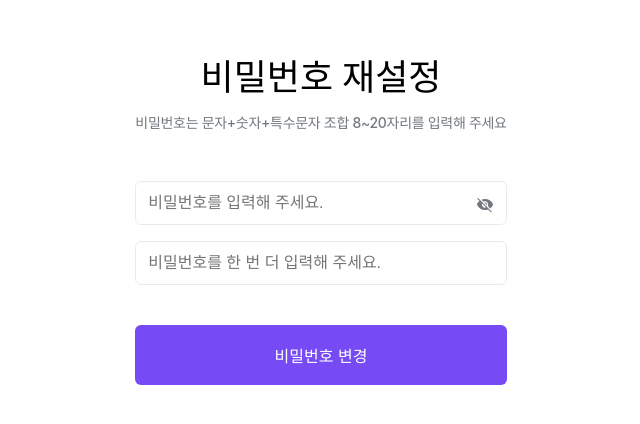
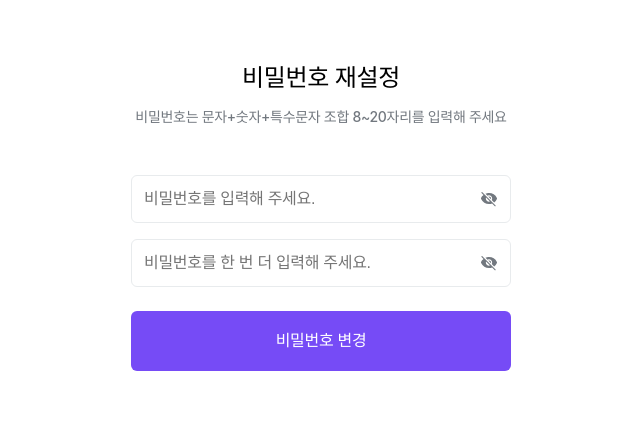
Before and after one commit to kelvin3476/Flobby, a React (Vite) app: page /password/reset in a window 1280 px wide. Shown: the part 184-608 px from the top of the page, without its empty margins (319-959 px from the left). Built offline with nearby package versions, Linux system fonts and the light colour scheme.

Commit message:
Design: 비밀번호 재설정 페이지 2차 퍼블 수정

```diff
--- a/src/components/input/Input.tsx
+++ b/src/components/input/Input.tsx
@@ -32,10 +32,10 @@ const Input: React.FC<InputProps> = ({
                 placeholder={placeholder}
                 className={!isValid ? 'error' : ''}
             />
-            {placeholder === "비밀번호를 입력해 주세요." && (
+            {(placeholder === "비밀번호를 입력해 주세요." || placeholder === "비밀번호를 한 번 더 입력해 주세요.") && (
               <Button type="button" className={`password ${type === 'text' ? 'active' : ''}`} onClick={onClick} />
             )}
-            <Button type="reset" className={placeholder === "비밀번호를 입력해 주세요." ? 'reset-password' : 'reset'} onClick={() => onChange({target: {value: ''}} as React.ChangeEvent<HTMLInputElement>)} />
+            <Button type="reset" className={placeholder === "비밀번호를 입력해 주세요." || placeholder === "비밀번호를 한 번 더 입력해 주세요." ? 'reset-password' : 'reset'} onClick={() => onChange({target: {value: ''}} as React.ChangeEvent<HTMLInputElement>)} />
 
             {!isValid && errorMessage && (
                 <span className="error-message">{errorMessage}</span>
--- a/src/pages/password/ResetPassword.tsx
+++ b/src/pages/password/ResetPassword.tsx
@@ -22,7 +22,7 @@ const ResetPassword = () => {
     return (
         <div className="reset-password-container">
             <div className="reset-password-title">
-                <Header headerTitle="비밀번호 재설정"/>
+                <Header className="Header" headerTitle="비밀번호 재설정"/>
                 <span>비밀번호는 문자+숫자+특수문자 조합 8~20자리를 입력해 주세요</span>
             </div>
 
@@ -53,6 +53,7 @@ const ResetPassword = () => {
                         />
                     </label>
                 </div>
+
                 <Button className="change-password-button" title="비밀번호 변경" onClick={() => console.log('비밀번호 변경 버튼 클릭 !!')}/>
             </main>
         </div>
--- a/src/styles/password/ResetPassword.scss
+++ b/src/styles/password/ResetPassword.scss
@@ -1,14 +1,23 @@
 .reset-password-container {
   display: flex;
   flex-direction: column;
+  align-items: center;
   width: 100%;
-  height: 50%;
+  height: 100%;
   gap: 48px;
 
   .reset-password-title {
     display: flex;
     flex-direction: column;
     gap: 12px;
+
+    .Header {
+      font-size: 24px;
+      font-style: normal;
+      font-weight: 600;
+      line-height: 140%;
+      letter-spacing: -0.3px;
+    }
 
     > span {
       color: #72787F;
@@ -23,13 +32,12 @@
   main {
     display: flex;
     flex-direction: column;
-    width: 100%;
-    height: 100%;
-    gap: 40px;
+    gap: 24px;
 
     .input-container {
       display: flex;
       flex-direction: column;
+      width: 380px;
       gap: 16px;
 
       > label {
@@ -48,11 +56,14 @@
           font-size: 16px;
           font-style: normal;
           font-weight: 500;
+          line-height: 22px;
+          letter-spacing: -0.3px;
         }
 
         > input:focus {
           outline: none;
           border: 1px solid #191919;
+          color: #191919;
         }
 
         .password {
@@ -115,7 +126,6 @@
         font-style: normal;
         font-weight: 500;
       }
-
     }
 
     .change-password-button {
@@ -125,11 +135,14 @@
       border-radius: 6px;
       padding: 12px 10px;
       height: 60px;
+      width: 100%;
 
       color: #fff;
       font-size: 16px;
       font-style: normal;
       font-weight: 600;
+      line-height: 150%;
+      letter-spacing: -0.3px;
     }
   }
 }
```
